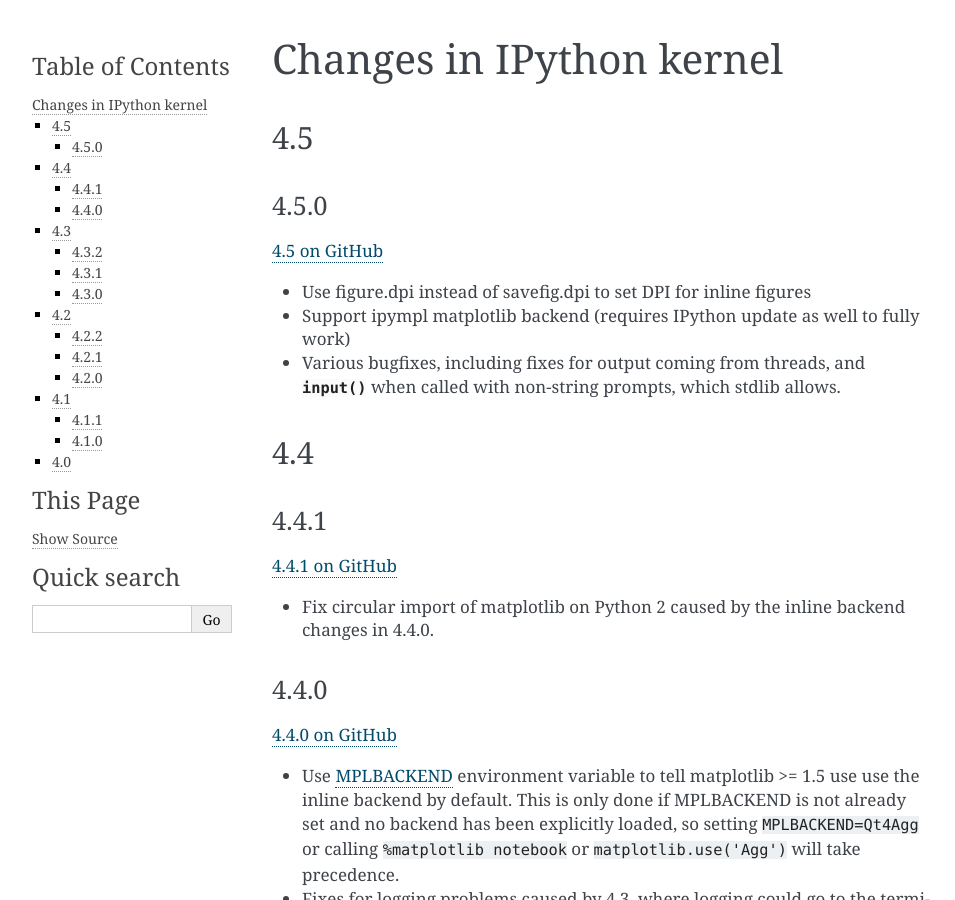
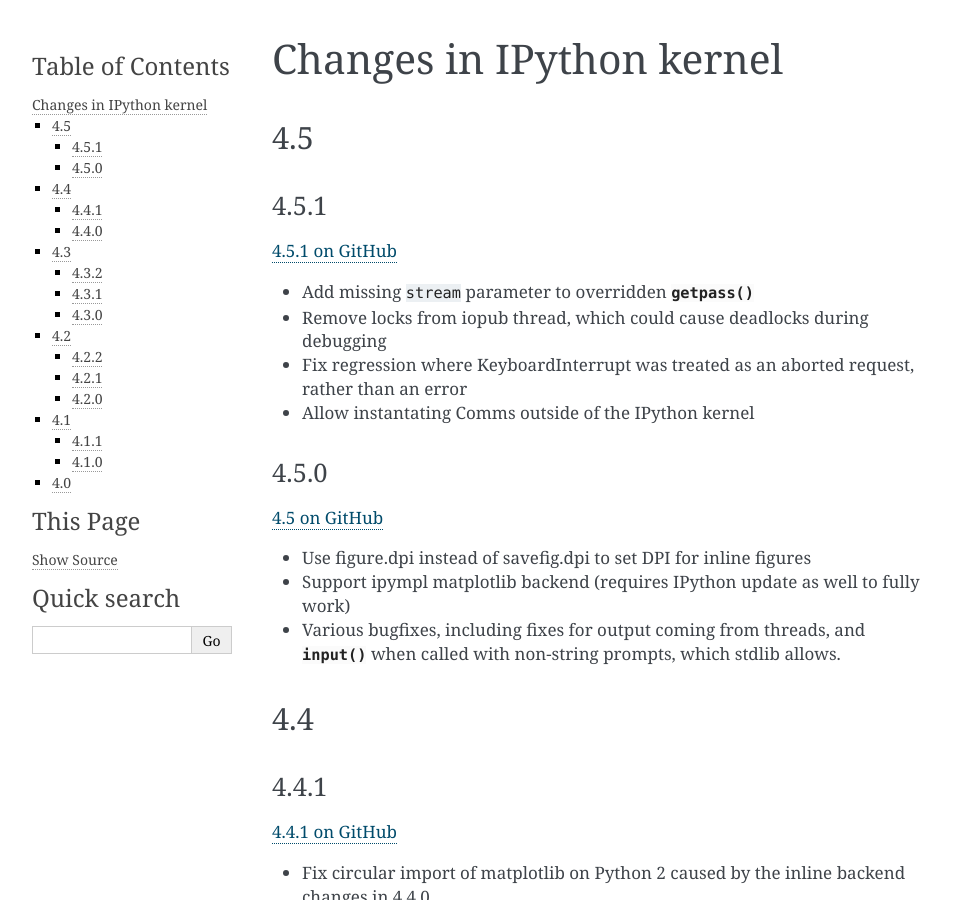
Before and after one commit to ipython/ipykernel, a Sphinx documentation site: the page built from docs/changelog.rst, in a window 1280 px wide and 900 px high. Shown: the whole window, without its empty margins (148-1103 px from the left). Built offline with Sphinx 7.4.7, drawn with Linux system fonts in a browser that asks for light colours.

Commit message:
Prepare to release 4.5.1
accumulated bugfixes

```diff
--- a/docs/changelog.rst
+++ b/docs/changelog.rst
@@ -3,6 +3,16 @@
 
 4.5
 ---
+
+4.5.1
+*****
+
+`4.5.1 on GitHub <https://github.com/ipython/ipykernel/milestones/4.5.1>`__
+
+- Add missing ``stream`` parameter to overridden :func:`getpass`
+- Remove locks from iopub thread, which could cause deadlocks during debugging
+- Fix regression where KeyboardInterrupt was treated as an aborted request, rather than an error
+- Allow instantating Comms outside of the IPython kernel
 
 4.5.0
 *****
--- a/ipykernel/_version.py
+++ b/ipykernel/_version.py
@@ -1,4 +1,4 @@
-version_info = (4, 6, 0, 'dev')
+version_info = (4, 5, 1)
 __version__ = '.'.join(map(str, version_info))
 
 kernel_protocol_version_info = (5, 0)
```
